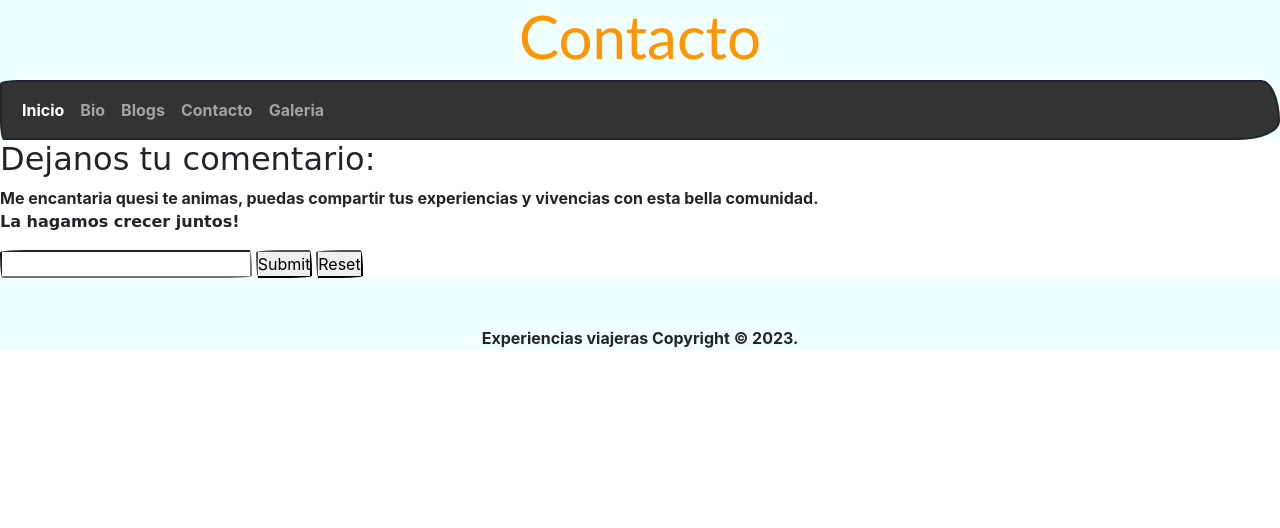
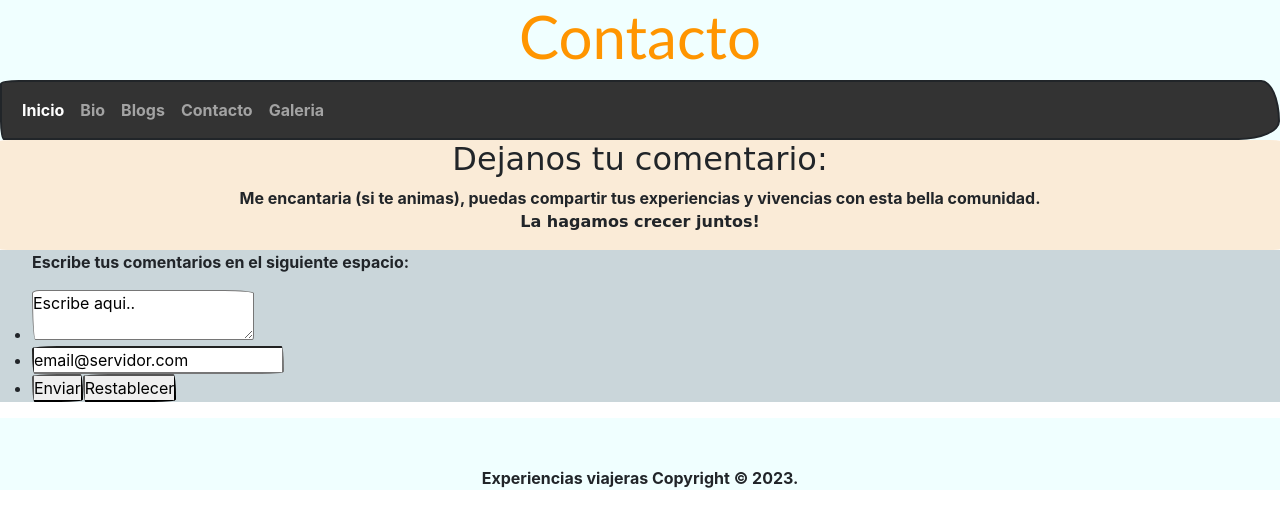
Before and after one commit to LeoPatrono/ProyectoFinal, a website: page pages/contacto.html in a window 1280 px wide. Drawn offline with nearby package versions, Linux system fonts and the light colour scheme; a web font is replaced by a local one.

Commit message:
ultima modificacion

```diff
--- a/pages/contacto.html
+++ b/pages/contacto.html
@@ -6,9 +6,9 @@
     <meta name="viewport" content="width=device-width, initial-scale=1.0">
 
     <title>Contacto | Viaja conmigo</title>
-<link rel="icon" href="../icons8-globo.gif">
-<meta name="description" content="Comparti tu experiencia viajera, contenido de viajes, experiencias y tips">
-<meta name="keywords" content="FOTOS, VIAJES, EXPERIENCIAS VIAJERAS, TIPS DE VIAJES, CONTACTO ">
+    <link rel="icon" href="../icons8-globo.gif">
+    <meta name="description" content="Comparti tu experiencia viajera, contenido de viajes, experiencias y tips">
+    <meta name="keywords" content="FOTOS, VIAJES, EXPERIENCIAS VIAJERAS, TIPS DE VIAJES, CONTACTO ">
 
     <link href="https://cdn.jsdelivr.net/npm/bootstrap@5.3.0/dist/css/bootstrap.min.css" rel="stylesheet"
         integrity="sha384-9ndCyUaIbzAi2FUVXJi0CjmCapSmO7SnpJef0486qhLnuZ2cdeRhO02iuK6FUUVM" crossorigin="anonymous">
@@ -63,17 +63,29 @@
     </header>
 
     <main>
-        <h2>Dejanos tu comentario:</h2>
-        <p>Me encantaria quesi te animas, puedas compartir tus experiencias y vivencias con esta bella comunidad. <br> <strong>La hagamos crecer juntos!</strong></p>
-        <form action="">
-            <input type="text">
-            <input type="submit">
-            <input type="reset">
+        <section class="index">
+            <div class="encabezado">
+                <h2>Dejanos tu comentario:</h2>
+                <p>Me encantaria (si te animas), puedas compartir tus experiencias y vivencias con esta bella comunidad.
+                    <br>
+                    <strong>La hagamos crecer juntos!</strong>
+                </p>
+
+            </div>
 
 
 
-        </form>
-
+        </section>
+        <section class="bodie">
+            <form action="">
+                <ul>
+                    <p>Escribe tus comentarios en el siguiente espacio:</p>
+                    <li><textarea id="msg" name="user_message">Escribe aqui.. </textarea></li>
+                    <li><input type="email" id="mail" name="user_email" value="email@servidor.com" /></li>
+                    <li><input type="submit" value="Enviar"><input type="reset" value="Restablecer"></li>
+                </ul>
+            </form>
+        </section>
 
 
     </main>
```
